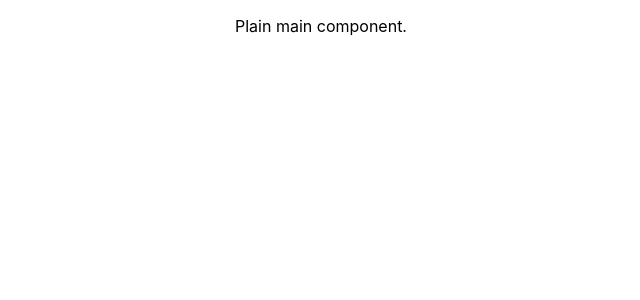
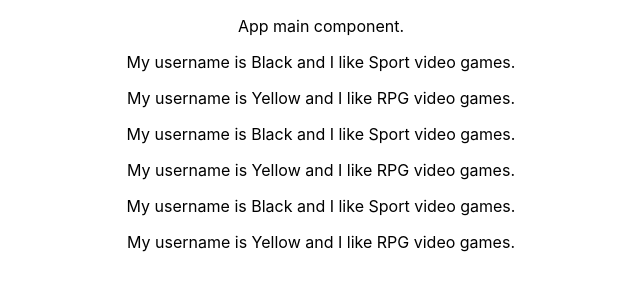
Before and after one commit to yros1/reactjs-the-base-syntax, a React (Create React App) app: page / in a window 1280 px wide. Shown: the top 300 px of the page, without its empty margins (319-959 px from the left). Built offline with nearby package versions, Linux system fonts and the light colour scheme.

Commit message:
Create two stateless compoents and liked the to App root component.

```diff
--- a/src/App.js
+++ b/src/App.js
@@ -1,11 +1,17 @@
 import React, { Component } from 'react';
 import './App.css';
+import UserInput from './UserInput/UserInput';
+import UserOutput from './UserOutput/UserOutput';
 
 class App extends Component {
   render() {
     return (
       <div className="App">
-        <p>Plain main component.</p>
+        <p>App main component.</p>
+        <UserOutput />
+        <UserOutput />
+        <UserOutput />
+
       </div>
     );
   }
--- /dev/null
+++ b/src/UserInput/UserInput.js
@@ -0,0 +1,11 @@
+import React from 'react';
+
+const userInput = (props) => {
+    return(
+        <div>
+            <input type="text"></input>
+        </div>
+    )
+};
+
+export default userInput;
--- /dev/null
+++ b/src/UserOutput/UserOutput.js
@@ -0,0 +1,12 @@
+import React from 'react';
+
+const userOutput = (props) => {
+    return (
+        <div>
+            <p>My username is Black and I like Sport video games.</p>
+            <p>My username is Yellow and I like RPG video games.</p>
+        </div>
+    )
+};
+
+export default userOutput;
```
